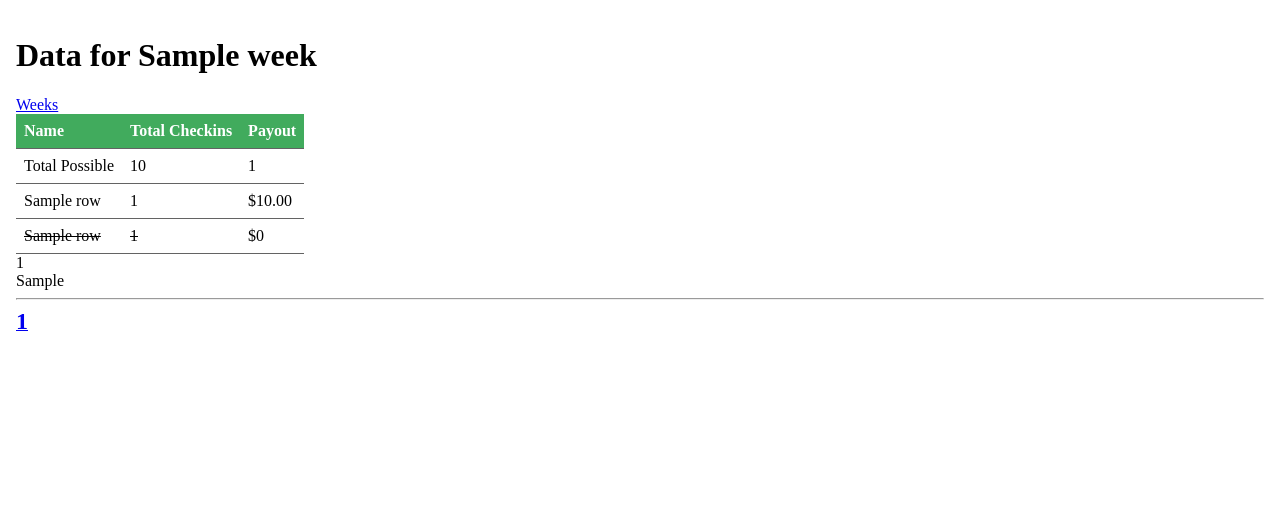
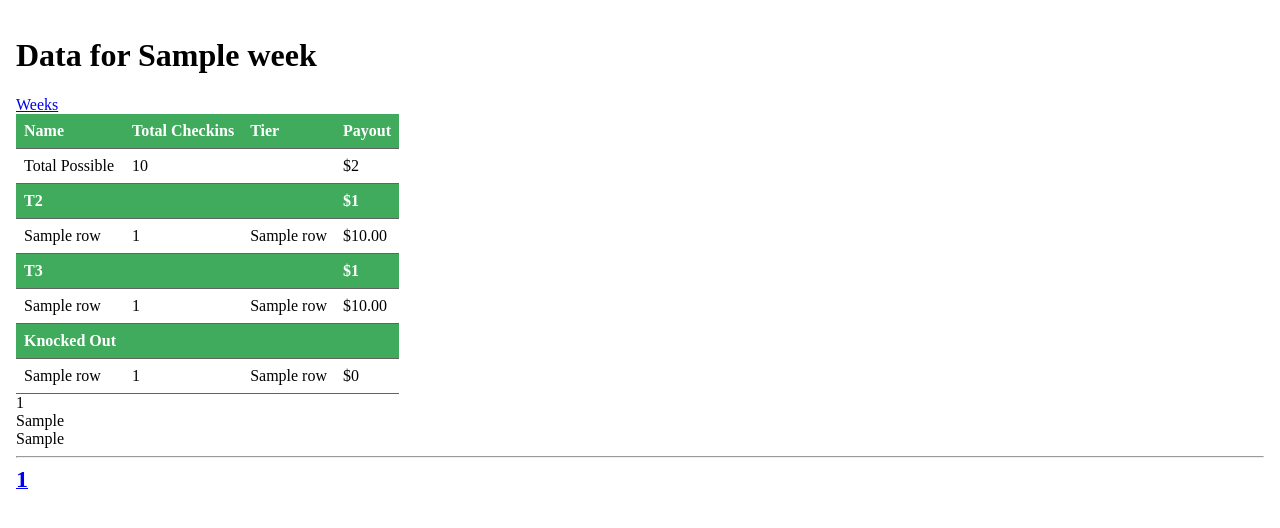
Before and after one commit to trescenzi/checkin-viz, a Flask app: template src/templates/details.html in a window 1280 px wide. Shown: the top 528 px of the page. Run offline with Flask 3, Linux system fonts and the light colour scheme; the template is opened without the code that fills it: most values are stand-ins (such as "Sample title", 1, 10 or a date in 2020); some libraries are stand-ins or nearby versions.

Commit message:
calculate points/dollars by tier

```diff
--- a/src/main.py
+++ b/src/main.py
@@ -246,54 +246,63 @@ def get_challenges():
 
 def points_so_far(challenge_id):
     sql = """
-    SELECT SUM(count), name
-    FROM (SELECT week, name, LEAST(count, 5) as count FROM
+    SELECT SUM(count), name, tier
+    FROM (SELECT week, name, tier, LEAST(count, 5) as count FROM
       (SELECT
-        date_part('week', time) as week, name,
+        date_part('week', time) as week, name, cc.tier as tier,
         COUNT(distinct date_part('day', time)) as count
         FROM
-        checkins
+        checkins c
+        join challenger_challenges cc on
+            cc.challenger_id = c.challenger
         WHERE
         time >= (SELECT start FROM challenges WHERE id = %s)
         AND time <= (SELECT "end" FROM challenges WHERE id = %s)
-        AND challenger not in (SELECT challenger_id FROM challenger_challenges WHERE challenge_id = %s AND knocked_out = TRUE)
+        and cc.challenge_id = %s
+        and (cc.knocked_out = FALSE AND cc.ante > 0)
         GROUP BY
-        week, name
+        week, name, cc.tier
         ORDER BY
-        week DESC, name
-    ) as sub_query) group by name;
+        week DESC, name, cc.tier
+    ) as sub_query) group by name, tier order by tier;
     """
     with psycopg.connect(conninfo=connection_string) as conn:
         with conn.cursor() as cur:
             cur.execute(sql, (challenge_id, challenge_id, challenge_id))
             return cur.fetchall()
 
-def total_ante(challenge_id):
-    sql = "select sum(ante) from challenger_challenges where challenge_id = %s;" % challenge_id
+
+def total_ante(challenge_id, tier):
+    sql = (
+        "select sum(ante) from challenger_challenges where challenge_id = %s and tier = %s"
+    )
     with psycopg.connect(conninfo=connection_string) as conn:
         with conn.cursor() as cur:
-            cur.execute(sql)
+            cur.execute(sql, (challenge_id, tier))
             return cur.fetchone()[0]
 
 
 def points_knocked_out(challenge_id):
     sql = """
-    SELECT SUM(count), name
-    FROM (SELECT week, name, LEAST(count, 5) as count FROM
+    SELECT SUM(count), name, tier
+    FROM (SELECT week, name, tier, LEAST(count, 5) as count FROM
       (SELECT
-        date_part('week', time) as week, name,
+        date_part('week', time) as week, name, cc.tier as tier,
         COUNT(distinct date_part('day', time)) as count
         FROM
-        checkins
+        checkins c
+        join challenger_challenges cc on
+            cc.challenger_id = c.challenger
         WHERE
         time >= (SELECT start FROM challenges WHERE id = %s)
         AND time <= (SELECT "end" FROM challenges WHERE id = %s)
-        AND challenger in (SELECT challenger_id FROM challenger_challenges WHERE challenge_id = %s AND knocked_out = TRUE)
+        and cc.challenge_id = %s
+        and (cc.knocked_out = TRUE or cc.ante = 0)
         GROUP BY
-        week, name
+        week, name, cc.tier
         ORDER BY
-        week DESC, name
-    ) as sub_query) group by name;
+        week DESC, name, cc.tier
+    ) as sub_query) group by name, tier;
     """
     with psycopg.connect(conninfo=connection_string) as conn:
         with conn.cursor() as cur:
@@ -322,19 +331,31 @@ def details():
     )
     logging.info("Weeks since start: %s", weeksSinceStart)
     points = points_so_far(challenge_id)
+    t3 = [x for x in points if x[2] == 'T3']
+    t3 = sorted(t3, key=lambda x: -x[0])
+    t2 = [x for x in points if x[2] == 'T2']
+    t2 = sorted(t2, key=lambda x: -x[0])
     knocked_out = points_knocked_out(challenge_id)
+    total_points_t2 = sum(x[0] for x in t2)
+    total_points_t3 = sum(x[0] for x in t3)
+    ante_t2 = total_ante(challenge_id, 'T2')
+    ante_t3 = total_ante(challenge_id, 'T3')
+    dollars_per_point_t2 = ante_t2 / total_points_t2
+    dollars_per_point_t3 = ante_t3 / total_points_t3
+
     points = sorted(points, key=lambda x: -x[0])
-    total_points = sum(x[0] for x in points)
-    ante = total_ante(challenge_id)
-    dollars_per_point = ante / total_points
     logging.info("points: %s", points)
     challenges = get_challenges()
     return render_template(
         "details.html",
-        points=points,
-        total_points=total_points,
-        dollars_per_point=dollars_per_point,
-        total_ante=int(dollars_per_point * total_points),
+        t2=t2,
+        t3=t3,
+        total_points_t2=total_points_t2,
+        dollars_per_point_t2=dollars_per_point_t2,
+        total_ante_t2=int(dollars_per_point_t2 * total_points_t2),
+        total_points_t3=total_points_t3,
+        dollars_per_point_t3=dollars_per_point_t3,
+        total_ante_t3=int(dollars_per_point_t3 * total_points_t3),
         challenge=challenge,
         knocked_out=knocked_out,
         weeks=weeksSinceStart,
--- a/src/templates/details.html
+++ b/src/templates/details.html
@@ -14,6 +14,7 @@
           <tr>
             <th>Name</th>
             <th>Total Checkins</th>
+            <th>Tier</th>
             <th>Payout</th>
           </tr>
         </thead>
@@ -21,26 +22,56 @@
             <tr>
               <td>Total Possible</td>
               <td>{{weeks * 5}}</td>
-              <td>{{total_ante}}</td>
+              <td></td>
+              <td>${{total_ante_t2 + total_ante_t3}}</td>
             </tr>
-          {% for row in points %}
+          <tr>
+            <th>T2</th>
+            <th></th>
+            <th></th>
+            <th>${{total_ante_t2}}</th>
+          </tr>
+          {% for row in t2 %}
             <tr>
               <td>{{row.1}}</td>
               <td>{{row.0}}</td>
-              <td>{{'$%0.2f' % (dollars_per_point * row.0)}}</td>
+              <td>{{row.2}}</td>
+              <td>{{'$%0.2f' % (dollars_per_point_t2 * row.0 if row.2 == 'T2' else dollars_per_point_t3 * row.0)}}</td>
             </tr>
           {% endfor %}
+          <tr>
+            <th>T3</th>
+            <th></th>
+            <th></th>
+            <th>${{total_ante_t3}}</th>
+          </tr>
+          {% for row in t3 %}
+            <tr>
+              <td>{{row.1}}</td>
+              <td>{{row.0}}</td>
+              <td>{{row.2}}</td>
+              <td>{{'$%0.2f' % (dollars_per_point_t3 * row.0 if row.2 == 'T2' else dollars_per_point_t3 * row.0)}}</td>
+            </tr>
+          {% endfor %}
+          <tr>
+            <th> Knocked Out </th>
+            <th></th>
+            <th></th>
+            <th></th>
+          </tr>
           {% for row in knocked_out %}
             <tr>
-              <td><s>{{row.1}}</s></td>
-              <td><s>{{row.0}}</s></td>
+              <td>{{row.1}}</td>
+              <td>{{row.0}}</td>
+              <td>{{row.2}}</td>
               <td>$0</td>
             </tr>
           {% endfor %}
         </tbody>
       </table>
       <div>{{total_points}}</div>
-      <div>{{dollars_per_point}}</div>
+      <div>{{dollars_per_point_t2}}</div>
+      <div>{{dollars_per_point_t3}}</div>
     </main>
     <hr />
     {% for challenge in challenges %}
```
